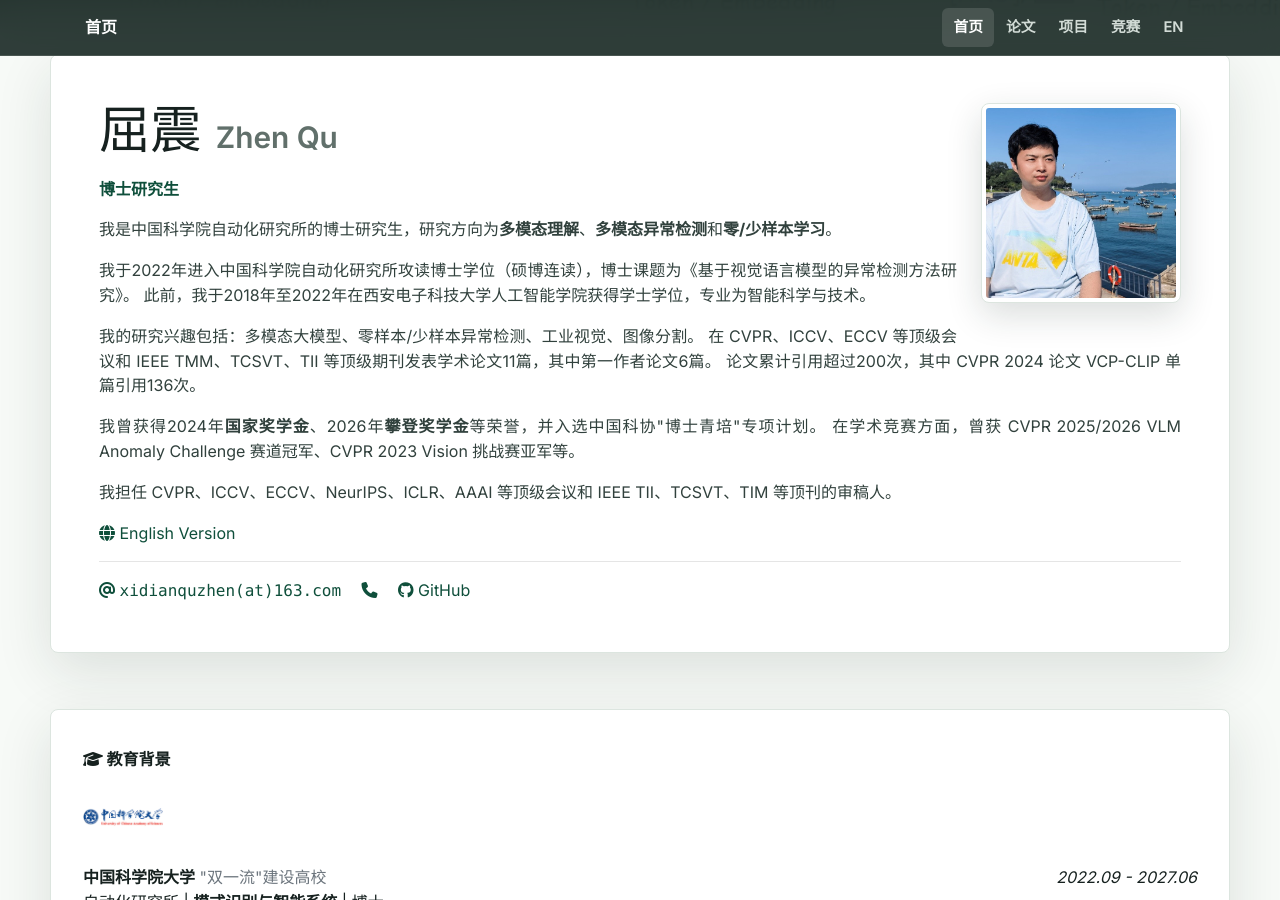
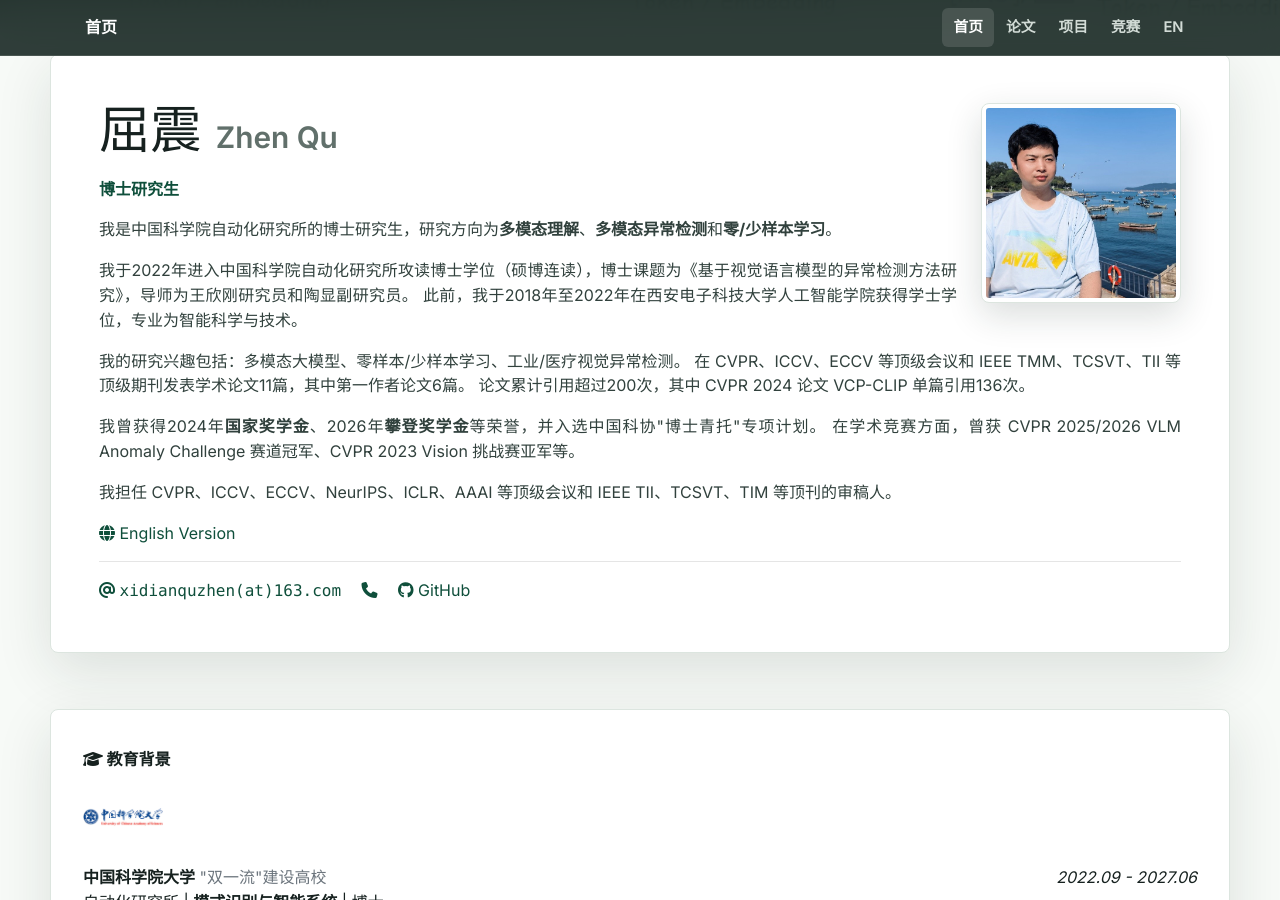
Before and after one commit to qzzzxiaosheng/qzzzxiaosheng.github.io, a Jekyll site: the page built from index.html, in a window 1280 px wide and 900 px high, scrolled down 794 px. Built offline with Jekyll 4.4.1, drawn with Linux system fonts in a browser that asks for light colours; nearby versions of some CDN libraries; a style sheet for code colours, icons or effects is not loaded.

Commit message:
Update profile.yml

```diff
--- a/_data/profile.yml
+++ b/_data/profile.yml
@@ -19,18 +19,18 @@ short_bio: >-
   </p>
 
   <p>
-    我于2022年进入中国科学院自动化研究所攻读博士学位（硕博连读），博士课题为《基于视觉语言模型的异常检测方法研究》。
+    我于2022年进入中国科学院自动化研究所攻读博士学位（硕博连读），博士课题为《基于视觉语言模型的异常检测方法研究》，导师为王欣刚研究员和陶显副研究员。
     此前，我于2018年至2022年在西安电子科技大学人工智能学院获得学士学位，专业为智能科学与技术。
   </p>
 
   <p>
-    我的研究兴趣包括：多模态大模型、零样本/少样本异常检测、工业视觉、图像分割。
+    我的研究兴趣包括：多模态大模型、零样本/少样本学习、工业/医疗视觉异常检测。
     在 CVPR、ICCV、ECCV 等顶级会议和 IEEE TMM、TCSVT、TII 等顶级期刊发表学术论文11篇，其中第一作者论文6篇。
     论文累计引用超过200次，其中 CVPR 2024 论文 VCP-CLIP 单篇引用136次。
   </p>
 
   <p>
-    我曾获得2024年<strong>国家奖学金</strong>、2026年<strong>攀登奖学金</strong>等荣誉，并入选中国科协"博士青培"专项计划。
+    我曾获得2024年<strong>国家奖学金</strong>、2026年<strong>攀登奖学金</strong>等荣誉，并入选中国科协"博士青托"专项计划。
     在学术竞赛方面，曾获 CVPR 2025/2026 VLM Anomaly Challenge 赛道冠军、CVPR 2023 Vision 挑战赛亚军等。
   </p>
 
```
